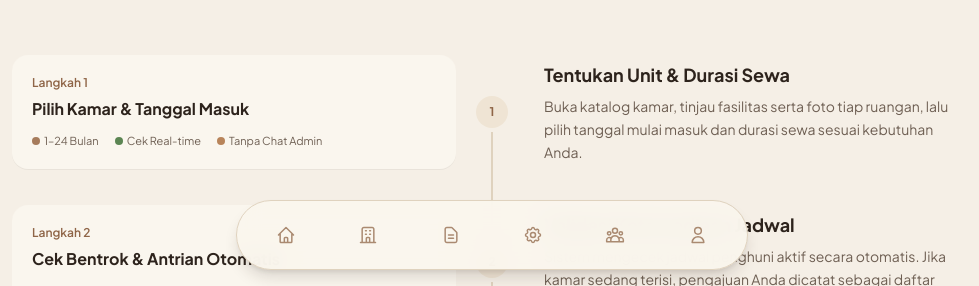
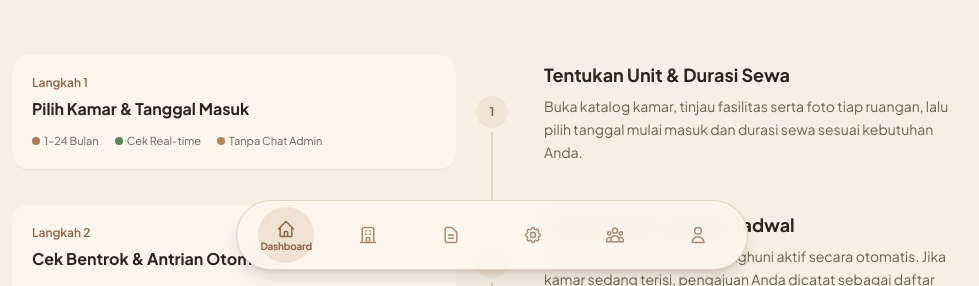
Before and after one commit to ulzptrzz/One2Kost, a Laravel app: page / in a window 1280 px wide. Shown: the part 2314-2600 px from the top of the page, without its empty margins (148-1127 px from the left). Run offline with Laravel 12, Linux system fonts and the light colour scheme; data comes from the database, SQL or seed files in the repository; style sheets or scripts are compiled from the project's sources; some libraries are stand-ins or nearby versions.

Commit message:
edit layout

```diff
--- a/resources/views/components/bottom-nav.blade.php
+++ b/resources/views/components/bottom-nav.blade.php
@@ -1,105 +1,130 @@
 <nav aria-label="Navigasi Utama Kost2Kost"
-    class="fixed bottom-4 left-1/2 -translate-x-1/2 z-50 w-[94%] max-w-lg bg-[#FAF6EE]/95 backdrop-blur-md border border-[#DFD2BE] rounded-full px-2.5 py-1.5 shadow-lg shadow-[#2D231C]/15">
-    <div class="grid grid-cols-6 gap-1 items-center justify-items-center">
+     x-data="{ activeNav: null }"
+     class="fixed bottom-3 sm:bottom-4 left-1/2 -translate-x-1/2 z-50 w-[94%] max-w-lg bg-[#FAF6EE]/95 backdrop-blur-md border border-[#DFD2BE] rounded-full px-2 sm:px-2.5 py-1 sm:py-1.5 shadow-lg shadow-[#2D231C]/15">
+    <div class="grid grid-cols-6 gap-0.5 sm:gap-1 items-center justify-items-center">
 
         <!-- 1. Dashboard (Ke Landing Page) -->
+        @php $isDashActive = request()->routeIs('home'); @endphp
         <a href="{{ route('home') }}"
-            class="group flex flex-col items-center justify-center w-10 h-10 sm:w-14 sm:h-14 rounded-full transition-all duration-300 text-[#8F6547]/75 hover:bg-[#EFE2D0]/70 hover:text-[#8F6547]">
-            <svg class="w-5 h-5 shrink-0 transition-transform duration-300 group-hover:-translate-y-0.5" fill="none"
-                stroke="currentColor" stroke-width="1.8" viewBox="0 0 24 24">
+           @touchstart.passive="activeNav = 'dashboard'"
+           class="group flex flex-col items-center justify-center w-10 h-10 sm:w-14 sm:h-14 rounded-full transition-all duration-300 {{ $isDashActive ? 'bg-[#EFE2D0] text-[#8F6547]' : 'text-[#8F6547]/75 hover:bg-[#EFE2D0]/70 hover:text-[#8F6547]' }}"
+           :class="activeNav === 'dashboard' ? 'bg-[#EFE2D0] text-[#8F6547]' : ''">
+            <svg class="w-4 h-4 sm:w-5 sm:h-5 shrink-0 transition-transform duration-300 group-hover:-translate-y-0.5"
+                 :class="activeNav === 'dashboard' ? '-translate-y-0.5' : ''"
+                 fill="none" stroke="currentColor" stroke-width="1.8" viewBox="0 0 24 24">
                 <path stroke-linecap="round" stroke-linejoin="round"
                       d="M3 12l2-2m0 0l7-7 7 7M5 10v10a1 1 0 001 1h3m10-11l2 2m-2-2v10a1 1 0 01-1 1h-3m-6 0a1 1 0 001-1v-4a1 1 0 011-1h2a1 1 0 011 1v4a1 1 0 001 1m-6 0h6" />
             </svg>
-            <span
-                class="text-[10px] font-bold tracking-tight overflow-hidden transition-all duration-300 max-h-0 opacity-0 group-hover:max-h-4 group-hover:opacity-100 group-hover:mt-0.5">
+            <span class="text-[9px] sm:text-[10px] font-bold tracking-tight leading-none overflow-hidden transition-all duration-300 {{ $isDashActive ? 'max-h-4 opacity-100 mt-0.5' : 'max-h-0 opacity-0 group-hover:max-h-4 group-hover:opacity-100 group-hover:mt-0.5' }}"
+                  :class="activeNav === 'dashboard' ? 'max-h-4 opacity-100 mt-0.5' : ''">
                 Dashboard
             </span>
         </a>
 
         <!-- 2. Kamar (Ke Katalog Landing Page) -->
         <a href="{{ route('home') }}#katalog"
-            class="group flex flex-col items-center justify-center w-10 h-10 sm:w-14 sm:h-14 rounded-full transition-all duration-300 text-[#8F6547]/75 hover:bg-[#EFE2D0]/70 hover:text-[#8F6547]">
+           @touchstart.passive="activeNav = 'kamar'"
+           class="group flex flex-col items-center justify-center w-10 h-10 sm:w-14 sm:h-14 rounded-full transition-all duration-300 text-[#8F6547]/75 hover:bg-[#EFE2D0]/70 hover:text-[#8F6547]"
+           :class="activeNav === 'kamar' ? 'bg-[#EFE2D0] text-[#8F6547]' : ''">
             <svg class="w-4 h-4 sm:w-5 sm:h-5 shrink-0 transition-transform duration-300 group-hover:-translate-y-0.5"
+                 :class="activeNav === 'kamar' ? '-translate-y-0.5' : ''"
                  fill="none" stroke="currentColor" stroke-width="1.8" viewBox="0 0 24 24">
                 <path stroke-linecap="round" stroke-linejoin="round"
                       d="M19 21V5a2 2 0 00-2-2H7a2 2 0 00-2 2v16m14 0h2m-2 0h-5m-9 0H3m2 0h5M9 7h1m-1 4h1m4-4h1m-1 4h1m-5 10v-5a1 1 0 011-1h2a1 1 0 011 1v5m-4 0h4" />
             </svg>
-            <span
-                class="hidden sm:block text-[10px] font-bold tracking-tight overflow-hidden transition-all duration-300 max-h-0 opacity-0 group-hover:max-h-4 group-hover:opacity-100 group-hover:mt-0.5">
+            <span class="text-[9px] sm:text-[10px] font-bold tracking-tight leading-none overflow-hidden transition-all duration-300 max-h-0 opacity-0 group-hover:max-h-4 group-hover:opacity-100 group-hover:mt-0.5"
+                  :class="activeNav === 'kamar' ? 'max-h-4 opacity-100 mt-0.5' : ''">
                 Kamar
             </span>
         </a>
 
         <!-- 3. History (Informasi Kamar, Masa Sewa & Bukti Pembayaran) -->
+        @php $isHistoryActive = request()->routeIs('tenant.history') || request()->routeIs('tenant.payments') || request()->routeIs('tenant.dashboard') || (request()->routeIs('tenant.locked') && request('feature') === 'history'); @endphp
         <a href="{{ auth()->check() ? route('tenant.history') : route('tenant.locked', ['feature' => 'history']) }}"
-            class="group flex flex-col items-center justify-center w-14 h-14 rounded-full transition-all duration-300 {{ request()->routeIs('tenant.history') || request()->routeIs('tenant.payments') || request()->routeIs('tenant.dashboard') || (request()->routeIs('tenant.locked') && request('feature') === 'history') ? 'bg-[#EFE2D0] text-[#8F6547]' : 'text-[#8F6547]/75 hover:bg-[#EFE2D0]/70 hover:text-[#8F6547]' }}">
-            <svg class="w-5 h-5 shrink-0 transition-transform duration-300 group-hover:-translate-y-0.5" fill="none"
-                stroke="currentColor" stroke-width="1.8" viewBox="0 0 24 24">
+           @touchstart.passive="activeNav = 'history'"
+           class="group flex flex-col items-center justify-center w-10 h-10 sm:w-14 sm:h-14 rounded-full transition-all duration-300 {{ $isHistoryActive ? 'bg-[#EFE2D0] text-[#8F6547]' : 'text-[#8F6547]/75 hover:bg-[#EFE2D0]/70 hover:text-[#8F6547]' }}"
+           :class="activeNav === 'history' ? 'bg-[#EFE2D0] text-[#8F6547]' : ''">
+            <svg class="w-4 h-4 sm:w-5 sm:h-5 shrink-0 transition-transform duration-300 group-hover:-translate-y-0.5"
+                 :class="activeNav === 'history' ? '-translate-y-0.5' : ''"
+                 fill="none" stroke="currentColor" stroke-width="1.8" viewBox="0 0 24 24">
                 <path stroke-linecap="round" stroke-linejoin="round"
                       d="M9 12h6m-6 4h6m2 5H7a2 2 0 01-2-2V5a2 2 0 012-2h5.586a1 1 0 01.707.293l5.414 5.414a1 1 0 01.293.707V19a2 2 0 01-2 2z" />
             </svg>
-            <span
-                class="text-[10px] font-bold tracking-tight overflow-hidden transition-all duration-300 max-h-0 opacity-0 group-hover:max-h-4 group-hover:opacity-100 group-hover:mt-0.5">
+            <span class="text-[9px] sm:text-[10px] font-bold tracking-tight leading-none overflow-hidden transition-all duration-300 {{ $isHistoryActive ? 'max-h-4 opacity-100 mt-0.5' : 'max-h-0 opacity-0 group-hover:max-h-4 group-hover:opacity-100 group-hover:mt-0.5' }}"
+                  :class="activeNav === 'history' ? 'max-h-4 opacity-100 mt-0.5' : ''">
                 History
             </span>
         </a>
 
         <!-- 4. Damage (Laporan Kerusakan) -->
+        @php $isDamageActive = request()->routeIs('tenant.damages') || (request()->routeIs('tenant.locked') && request('feature') === 'damage'); @endphp
         <a href="{{ auth()->check() ? route('tenant.damages') : route('tenant.locked', ['feature' => 'damage']) }}"
-            class="group flex flex-col items-center justify-center w-14 h-14 rounded-full transition-all duration-300 {{ request()->routeIs('tenant.damages') || (request()->routeIs('tenant.locked') && request('feature') === 'damage') ? 'bg-[#EFE2D0] text-[#8F6547]' : 'text-[#8F6547]/75 hover:bg-[#EFE2D0]/70 hover:text-[#8F6547]' }}">
-            <svg class="w-5 h-5 shrink-0 transition-transform duration-300 group-hover:-translate-y-0.5" fill="none"
-                stroke="currentColor" stroke-width="1.8" viewBox="0 0 24 24">
+           @touchstart.passive="activeNav = 'damage'"
+           class="group flex flex-col items-center justify-center w-10 h-10 sm:w-14 sm:h-14 rounded-full transition-all duration-300 {{ $isDamageActive ? 'bg-[#EFE2D0] text-[#8F6547]' : 'text-[#8F6547]/75 hover:bg-[#EFE2D0]/70 hover:text-[#8F6547]' }}"
+           :class="activeNav === 'damage' ? 'bg-[#EFE2D0] text-[#8F6547]' : ''">
+            <svg class="w-4 h-4 sm:w-5 sm:h-5 shrink-0 transition-transform duration-300 group-hover:-translate-y-0.5"
+                 :class="activeNav === 'damage' ? '-translate-y-0.5' : ''"
+                 fill="none" stroke="currentColor" stroke-width="1.8" viewBox="0 0 24 24">
                 <path stroke-linecap="round" stroke-linejoin="round"
                       d="M10.325 4.317c.426-1.756 2.924-1.756 3.35 0a1.724 1.724 0 002.573 1.066c1.543-.94 3.31.826 2.37 2.37a1.724 1.724 0 001.065 2.572c1.756.426 1.756 2.924 0 3.35a1.724 1.724 0 00-1.066 2.573c.94 1.543-.826 3.31-2.37 2.37a1.724 1.724 0 00-2.572 1.065c-.426 1.756-2.924 1.756-3.35 0a1.724 1.724 0 00-2.573-1.066c-1.543.94-3.31-.826-2.37-2.37a1.724 1.724 0 00-1.065-2.572c-1.756-.426-1.756-2.924 0-3.35a1.724 1.724 0 001.066-2.573c-.94-1.543.826-3.31 2.37-2.37.996.608 2.296.07 2.572-1.065z" />
                 <path stroke-linecap="round" stroke-linejoin="round" d="M15 12a3 3 0 11-6 0 3 3 0 016 0z" />
             </svg>
-            <span
-                class="text-[10px] font-bold tracking-tight overflow-hidden transition-all duration-300 max-h-0 opacity-0 group-hover:max-h-4 group-hover:opacity-100 group-hover:mt-0.5">
+            <span class="text-[9px] sm:text-[10px] font-bold tracking-tight leading-none overflow-hidden transition-all duration-300 {{ $isDamageActive ? 'max-h-4 opacity-100 mt-0.5' : 'max-h-0 opacity-0 group-hover:max-h-4 group-hover:opacity-100 group-hover:mt-0.5' }}"
+                  :class="activeNav === 'damage' ? 'max-h-4 opacity-100 mt-0.5' : ''">
                 Damage
             </span>
         </a>
 
         <!-- 5. Visitor (Laporan Kunjungan Tamu) -->
+        @php $isVisitorActive = request()->routeIs('tenant.guests') || (request()->routeIs('tenant.locked') && request('feature') === 'visitor'); @endphp
         <a href="{{ auth()->check() ? route('tenant.guests') : route('tenant.locked', ['feature' => 'visitor']) }}"
-            class="group flex flex-col items-center justify-center w-14 h-14 rounded-full transition-all duration-300 {{ request()->routeIs('tenant.guests') || (request()->routeIs('tenant.locked') && request('feature') === 'visitor') ? 'bg-[#EFE2D0] text-[#8F6547]' : 'text-[#8F6547]/75 hover:bg-[#EFE2D0]/70 hover:text-[#8F6547]' }}">
-            <svg class="w-5 h-5 shrink-0 transition-transform duration-300 group-hover:-translate-y-0.5" fill="none"
-                stroke="currentColor" stroke-width="1.8" viewBox="0 0 24 24">
+           @touchstart.passive="activeNav = 'visitor'"
+           class="group flex flex-col items-center justify-center w-10 h-10 sm:w-14 sm:h-14 rounded-full transition-all duration-300 {{ $isVisitorActive ? 'bg-[#EFE2D0] text-[#8F6547]' : 'text-[#8F6547]/75 hover:bg-[#EFE2D0]/70 hover:text-[#8F6547]' }}"
+           :class="activeNav === 'visitor' ? 'bg-[#EFE2D0] text-[#8F6547]' : ''">
+            <svg class="w-4 h-4 sm:w-5 sm:h-5 shrink-0 transition-transform duration-300 group-hover:-translate-y-0.5"
+                 :class="activeNav === 'visitor' ? '-translate-y-0.5' : ''"
+                 fill="none" stroke="currentColor" stroke-width="1.8" viewBox="0 0 24 24">
                 <path stroke-linecap="round" stroke-linejoin="round"
                       d="M17 20h5v-2a3 3 0 00-5.356-1.857M17 20H7m10 0v-2c0-.656-.126-1.283-.356-1.857M7 20H2v-2a3 3 0 015.356-1.857M7 20v-2c0-.656.126-1.283.356-1.857m0 0a5.002 5.002 0 019.288 0M15 7a3 3 0 11-6 0 3 3 0 016 0zm6 3a2 2 0 11-4 0 2 2 0 014 0zM7 10a2 2 0 11-4 0 2 2 0 014 0z" />
             </svg>
-            <span
-                class="text-[10px] font-bold tracking-tight overflow-hidden transition-all duration-300 max-h-0 opacity-0 group-hover:max-h-4 group-hover:opacity-100 group-hover:mt-0.5">
+            <span class="text-[9px] sm:text-[10px] font-bold tracking-tight leading-none overflow-hidden transition-all duration-300 {{ $isVisitorActive ? 'max-h-4 opacity-100 mt-0.5' : 'max-h-0 opacity-0 group-hover:max-h-4 group-hover:opacity-100 group-hover:mt-0.5' }}"
+                  :class="activeNav === 'visitor' ? 'max-h-4 opacity-100 mt-0.5' : ''">
                 Visitor
             </span>
         </a>
 
         <!-- 6. Login / Logout -->
         @auth
-            <form method="POST" action="{{ route('logout') }}" class="inline">
+            <form method="POST" action="{{ route('logout') }}" class="inline" @touchstart.passive="activeNav = 'auth'">
                 @csrf
                 <button type="submit"
-                    class="group flex flex-col items-center justify-center w-14 h-14 rounded-full transition-all duration-300 text-[#9E4735]/80 hover:bg-[#F7E5DF] hover:text-[#9E4735] cursor-pointer">
-                    <svg class="w-5 h-5 shrink-0 transition-transform duration-300 group-hover:-translate-y-0.5"
+                        class="group flex flex-col items-center justify-center w-10 h-10 sm:w-14 sm:h-14 rounded-full transition-all duration-300 text-[#9E4735]/80 hover:bg-[#F7E5DF] hover:text-[#9E4735] cursor-pointer"
+                        :class="activeNav === 'auth' ? 'bg-[#F7E5DF] text-[#9E4735]' : ''">
+                    <svg class="w-4 h-4 sm:w-5 sm:h-5 shrink-0 transition-transform duration-300 group-hover:-translate-y-0.5"
+                         :class="activeNav === 'auth' ? '-translate-y-0.5' : ''"
                          fill="none" stroke="currentColor" stroke-width="1.8" viewBox="0 0 24 24">
                         <path stroke-linecap="round" stroke-linejoin="round"
                               d="M17 16l4-4m0 0l-4-4m4 4H7m6 4v1a3 3 0 01-3 3H6a3 3 0 01-3-3V7a3 3 0 013-3h4a3 3 0 013 3v1" />
                     </svg>
-                    <span
-                        class="text-[10px] font-bold tracking-tight overflow-hidden transition-all duration-300 max-h-0 opacity-0 group-hover:max-h-4 group-hover:opacity-100 group-hover:mt-0.5">
+                    <span class="text-[9px] sm:text-[10px] font-bold tracking-tight leading-none overflow-hidden transition-all duration-300 max-h-0 opacity-0 group-hover:max-h-4 group-hover:opacity-100 group-hover:mt-0.5"
+                          :class="activeNav === 'auth' ? 'max-h-4 opacity-100 mt-0.5' : ''">
                         Keluar
                     </span>
                 </button>
             </form>
         @else
             <a href="{{ route('login') }}"
-                class="group flex flex-col items-center justify-center w-14 h-14 rounded-full transition-all duration-300 text-[#8F6547]/75 hover:bg-[#EFE2D0]/70 hover:text-[#8F6547]">
-                <svg class="w-5 h-5 shrink-0 transition-transform duration-300 group-hover:-translate-y-0.5" fill="none"
-                    stroke="currentColor" stroke-width="1.8" viewBox="0 0 24 24">
+               @touchstart.passive="activeNav = 'auth'"
+               class="group flex flex-col items-center justify-center w-10 h-10 sm:w-14 sm:h-14 rounded-full transition-all duration-300 text-[#8F6547]/75 hover:bg-[#EFE2D0]/70 hover:text-[#8F6547]"
+               :class="activeNav === 'auth' ? 'bg-[#EFE2D0] text-[#8F6547]' : ''">
+                <svg class="w-4 h-4 sm:w-5 sm:h-5 shrink-0 transition-transform duration-300 group-hover:-translate-y-0.5"
+                     :class="activeNav === 'auth' ? '-translate-y-0.5' : ''"
+                     fill="none" stroke="currentColor" stroke-width="1.8" viewBox="0 0 24 24">
                     <path stroke-linecap="round" stroke-linejoin="round"
                           d="M16 7a4 4 0 11-8 0 4 4 0 018 0zM12 14a7 7 0 00-7 7h14a7 7 0 00-7-7z" />
                 </svg>
-                <span
-                    class="text-[10px] font-bold tracking-tight overflow-hidden transition-all duration-300 max-h-0 opacity-0 group-hover:max-h-4 group-hover:opacity-100 group-hover:mt-0.5">
+                <span class="text-[9px] sm:text-[10px] font-bold tracking-tight leading-none overflow-hidden transition-all duration-300 max-h-0 opacity-0 group-hover:max-h-4 group-hover:opacity-100 group-hover:mt-0.5"
+                      :class="activeNav === 'auth' ? 'max-h-4 opacity-100 mt-0.5' : ''">
                     Masuk
                 </span>
             </a>
--- a/resources/views/layouts/tms-public.blade.php
+++ b/resources/views/layouts/tms-public.blade.php
@@ -35,19 +35,19 @@
 
     <!-- Header Diam di Atas (Scrollbar Tidak Naik ke Sini) -->
     <header class="shrink-0 z-40 w-full bg-[#FAF6EE]/95 backdrop-blur-md border-b border-[#E6DBC9]">
-        <div class="max-w-7xl mx-auto px-4 sm:px-6 lg:px-8 h-16 flex items-center justify-between gap-3 sm:gap-4">
+        <div class="max-w-7xl mx-auto px-3 sm:px-6 lg:px-8 h-14 sm:h-16 flex items-center justify-between gap-2 sm:gap-4">
             <!-- Brand Logo -->
-            <a href="{{ route('home') }}" class="inline-flex items-center gap-2.5 group shrink-0">
-                <span class="text-xl font-extrabold tracking-tight text-[#2D231C] leading-none">
+            <a href="{{ route('home') }}" class="inline-flex items-center gap-2 group shrink-0">
+                <span class="text-base sm:text-xl font-extrabold tracking-tight text-[#2D231C] leading-none">
                     One<span class="text-[#A67B5B]">2Kost</span>
                 </span>
             </a>
 
             <!-- Search Bar + Kalender di Kanan -->
-            <div class="flex items-center justify-end gap-2 sm:gap-2.5 flex-1 max-w-md sm:max-w-lg">
+            <div class="flex items-center justify-end gap-1.5 sm:gap-2.5 flex-1 min-w-0 max-w-md sm:max-w-lg">
                 <!-- Search Bar -->
                 <div x-data="{ keyword: '' }" class="relative flex-1 min-w-0">
-                    <span class="absolute inset-y-0 left-3.5 flex items-center text-[#8C7D70] pointer-events-none">
+                    <span class="absolute inset-y-0 left-3 flex items-center text-[#8C7D70] pointer-events-none">
                         <svg class="w-4 h-4" fill="none" stroke="currentColor" viewBox="0 0 24 24">
                             <path stroke-linecap="round" stroke-linejoin="round" stroke-width="2" d="M21 21l-4.35-4.35M17 10a7 7 0 11-14 0 7 7 0 0114 0z"/>
                         </svg>
@@ -62,28 +62,29 @@
                                }
                            "
                            placeholder="Cari kamar..."
-                           class="w-full pl-9 pr-8 py-2 rounded-2xl border border-[#DDD0BC] bg-[#F3ECE0] text-xs sm:text-sm text-[#2D231C] placeholder-[#8C7D70] focus:bg-[#FAF6EE] focus:ring-2 focus:ring-[#A67B5B]/25 focus:border-[#A67B5B] outline-none transition">
+                           class="w-full pl-8 sm:pl-9 pr-7 sm:pr-8 py-1.5 sm:py-2 rounded-2xl border border-[#DDD0BC] bg-[#F3ECE0] text-xs sm:text-sm text-[#2D231C] placeholder-[#8C7D70] focus:bg-[#FAF6EE] focus:ring-2 focus:ring-[#A67B5B]/25 focus:border-[#A67B5B] outline-none transition">
                     <button type="button"
                             x-show="keyword.length > 0"
                             x-cloak
                             @click="keyword = ''; window.dispatchEvent(new CustomEvent('update-room-search', { detail: '' }))"
                             aria-label="Hapus pencarian"
-                            class="absolute inset-y-0 right-3 flex items-center text-[#8C7D70] hover:text-[#2D231C] cursor-pointer">
-                        <svg class="w-4 h-4" fill="none" stroke="currentColor" viewBox="0 0 24 24">
+                            class="absolute inset-y-0 right-2.5 flex items-center text-[#8C7D70] hover:text-[#2D231C] cursor-pointer">
+                        <svg class="w-3.5 h-3.5 sm:w-4 sm:h-4" fill="none" stroke="currentColor" viewBox="0 0 24 24">
                             <path stroke-linecap="round" stroke-linejoin="round" stroke-width="2" d="M6 18L18 6M6 6l12 12"/>
                         </svg>
                     </button>
                 </div>
 
-                <!-- Kalender Dropdown -->
+                <!-- Kalender Dropdown (Icon saja di HP, teks tanggal di layar sm+) -->
                 <div class="relative shrink-0" x-data="miniCalendar()" @click.outside="openCal = false">
                     <button type="button" @click="openCal = !openCal"
-                        class="flex items-center gap-1.5 px-3.5 py-2 rounded-2xl bg-[#F3ECE0] hover:bg-[#EFE4D4] border border-[#DDD0BC] text-xs font-semibold text-[#5C402C] transition cursor-pointer whitespace-nowrap">
-                        <svg class="w-4 h-4 text-[#A67B5B]" fill="none" stroke="currentColor" viewBox="0 0 24 24">
+                        aria-label="Pilih tanggal"
+                        class="flex items-center justify-center gap-1.5 w-9 h-9 sm:w-auto sm:h-auto sm:px-3.5 sm:py-2 rounded-2xl bg-[#F3ECE0] hover:bg-[#EFE4D4] border border-[#DDD0BC] text-xs font-semibold text-[#5C402C] transition cursor-pointer whitespace-nowrap">
+                        <svg class="w-4 h-4 text-[#A67B5B] shrink-0" fill="none" stroke="currentColor" viewBox="0 0 24 24">
                             <path stroke-linecap="round" stroke-linejoin="round" stroke-width="2"
                                 d="M8 7V3m8 4V3m-9 8h10M5 21h14a2 2 0 002-2V7a2 2 0 00-2-2H5a2 2 0 00-2 2v12a2 2 0 002 2z" />
                         </svg>
-                        <span x-text="selectedLabel"></span>
+                        <span class="hidden sm:inline" x-text="selectedLabel"></span>
                     </button>
 
                     <!-- Popup Kalender -->
@@ -172,7 +173,7 @@
         </main>
 
         <!-- Footer -->
-        <footer id="kontak" class="bg-[#EDE3D4] text-[#6E5F53] border-t border-[#DFD2BE] mt-10 pt-10 pb-16">
+        <footer id="kontak" class="bg-[#EDE3D4] text-[#6E5F53] border-t border-[#DFD2BE] mt-10 pt-10 pb-24 sm:pb-16">
             <div class="max-w-7xl mx-auto px-4 sm:px-6 lg:px-8">
                 <div class="flex flex-col md:flex-row justify-between gap-10">
                     <!-- Kiri: Brand & Deskripsi -->
@@ -223,7 +224,7 @@
             </div>
         </footer>
 
-        <!-- TOMBOL SCROLL KE ATAS -->
+        <!-- TOMBOL SCROLL KE ATAS (Lebih ringkas di HP) -->
         <div class="fixed bottom-16 sm:bottom-5 right-3 sm:right-6 z-40">
             <button x-show="showScrollTop"
                     x-cloak
```
Lines whose indentation alone changed are shown as unchanged.
